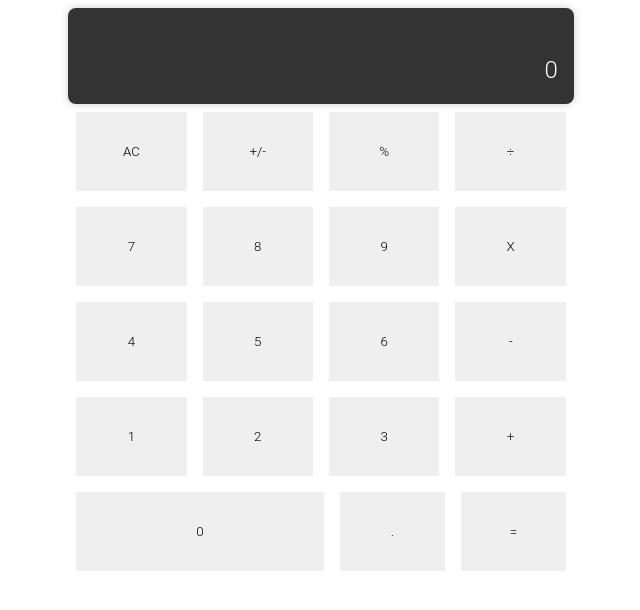
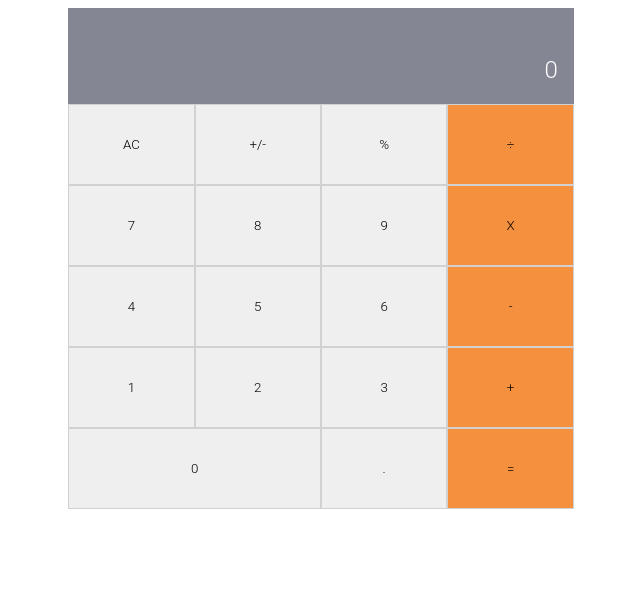
Before and after one commit to 10-menachi/calculator, a React (Create React App) app: page / in a window 1280 px wide. Shown: the top 610 px of the page, without its empty margins (319-959 px from the left). Built offline with nearby package versions, Linux system fonts and the light colour scheme.

Commit message:
Implement Recommended changes

```diff
--- a/src/components/Calculations/Calculations.css
+++ b/src/components/Calculations/Calculations.css
@@ -8,8 +8,6 @@
   margin: 0 auto;
   padding: 0 1rem;
   text-align: center;
-  border-radius: 0.5rem;
-  box-shadow: 0 0 0.5rem rgba(0, 0, 0, 0.2);
-  background-color: #333;
+  background-color: #858694;
   color: #fff;
 }
--- a/src/components/Calculator/Calculator.css
+++ b/src/components/Calculator/Calculator.css
@@ -26,12 +26,11 @@ button {
   width: 80%;
   height: 80%;
   padding: 2rem;
-  margin: 0.5rem;
-  border: none;
   outline: none;
   cursor: pointer;
+  border: 1px solid #d1d1d1;
 }
 
 .double-span {
-  flex: 0 0 49%;
+  flex: 0 0 50%;
 }
--- a/src/components/Keys/Keys.css
+++ b/src/components/Keys/Keys.css
@@ -1,12 +1,3 @@
-.keys {
-  display: flex;
-  flex-direction: row;
-  flex-wrap: wrap;
-  align-items: center;
-  justify-content: center;
-  width: 100%;
-  height: 100%;
-  margin: 0 auto;
-  padding: 0.5rem;
-  border-radius: 0.5rem;
+.far-right {
+  background-color: #f5913e;
 }
--- a/src/components/Keys/Keys.js
+++ b/src/components/Keys/Keys.js
@@ -1,4 +1,5 @@
 import React from 'react';
+import './Keys.css';
 
 const Keys = () => (
   <div>
@@ -6,32 +7,42 @@ const Keys = () => (
       <button type="button">AC</button>
       <button type="button">+/-</button>
       <button type="button">%</button>
-      <button type="button">÷</button>
+      <button type="button" className="far-right">
+        ÷
+      </button>
     </div>
     <div className="row">
       <button type="button">7</button>
       <button type="button">8</button>
       <button type="button">9</button>
-      <button type="button">X</button>
+      <button type="button" className="far-right">
+        X
+      </button>
     </div>
     <div className="row">
       <button type="button">4</button>
       <button type="button">5</button>
       <button type="button">6</button>
-      <button type="button">-</button>
+      <button type="button" className="far-right">
+        -
+      </button>
     </div>
     <div className="row">
       <button type="button">1</button>
       <button type="button">2</button>
       <button type="button">3</button>
-      <button type="button">+</button>
+      <button type="button" className="far-right">
+        +
+      </button>
     </div>
     <div className="row">
       <button type="button" className="double-span">
         0
       </button>
       <button type="button">.</button>
-      <button type="button">=</button>
+      <button type="button" className="far-right">
+        =
+      </button>
     </div>
   </div>
 );
```
Also changed, not shown: 1 other file (tests, documents, lock files or other folders).
